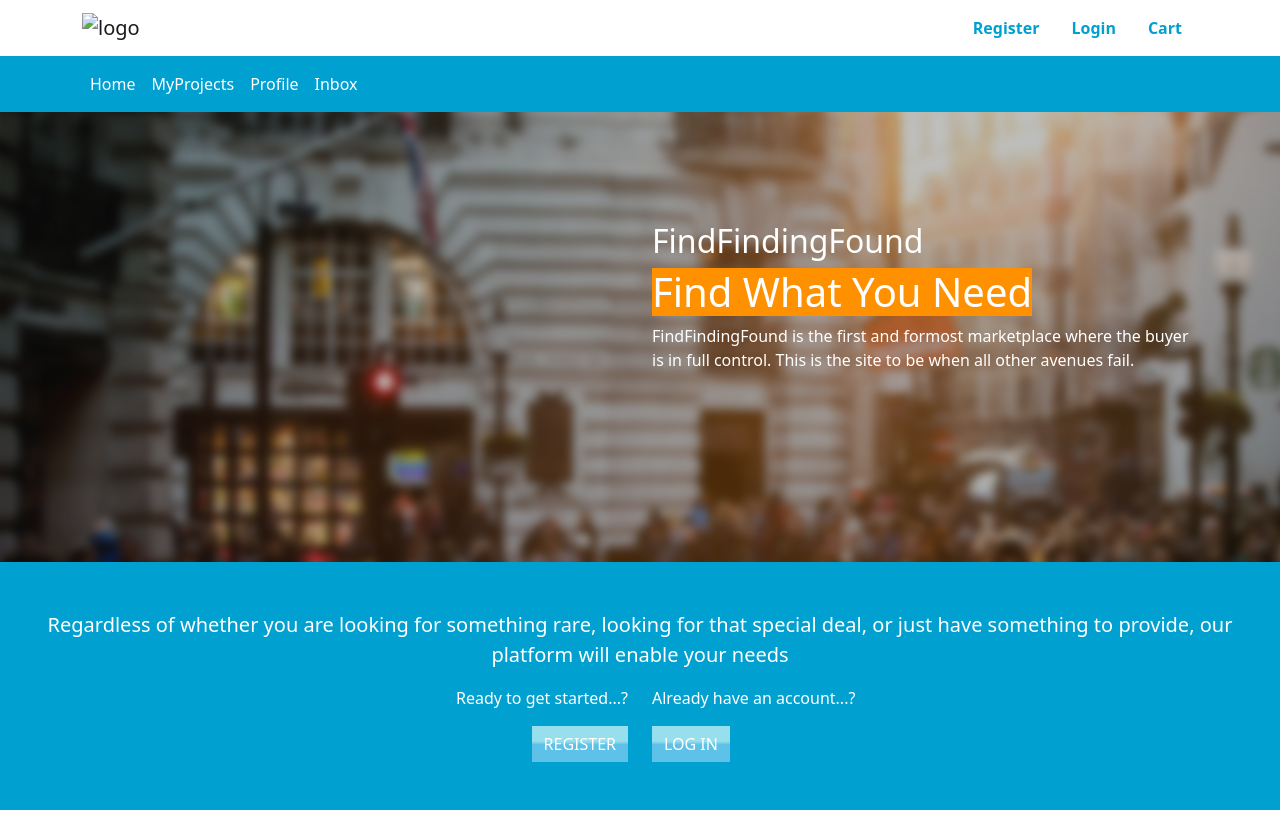
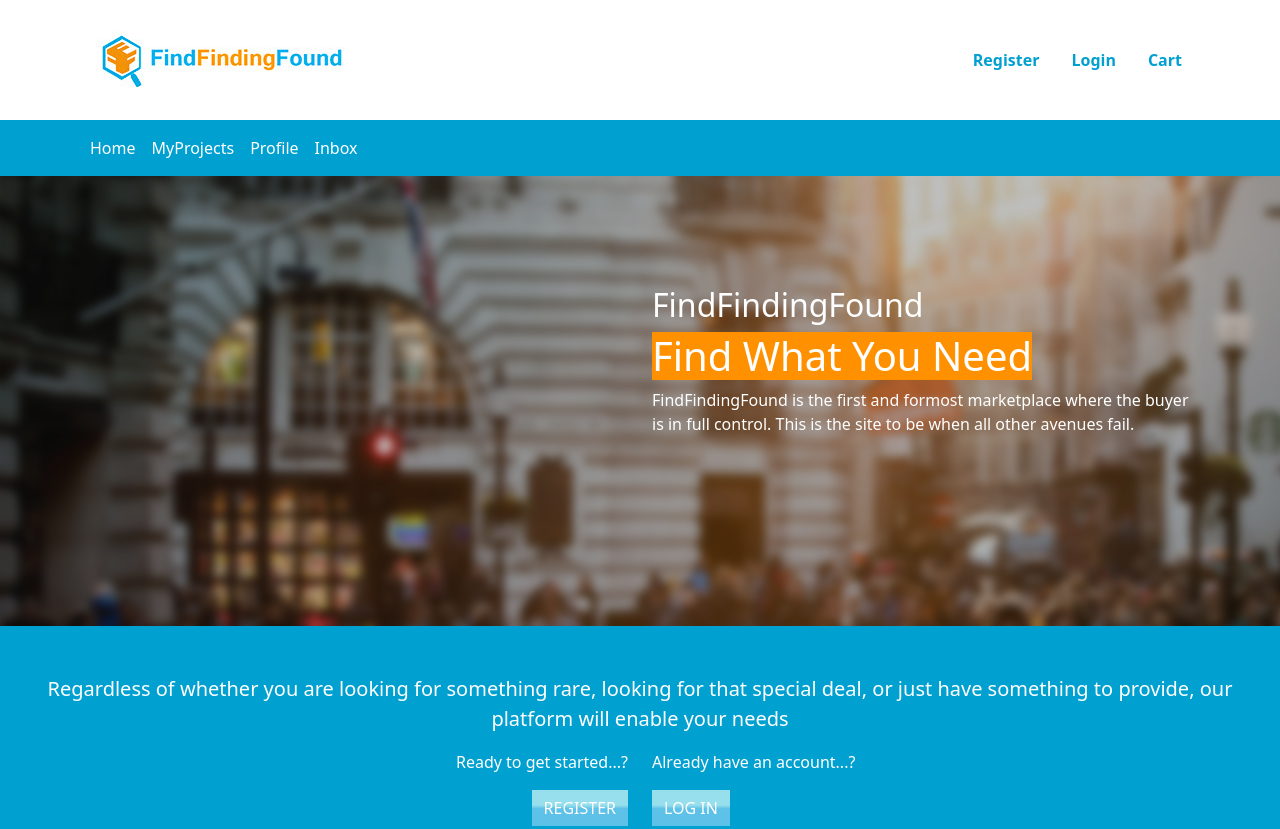
Before and after one commit to Enara123/CSS-Implementation-Project, a plain HTML site: page index.html in a window 1280 px wide. Shown: the top 829 px of the page. Drawn offline with nearby package versions, Linux system fonts and the light colour scheme; the site is published under a folder, as on GitHub Pages, so addresses that start at the root find nothing.

Commit message:
Update index.html

```diff
--- a/index.html
+++ b/index.html
@@ -19,7 +19,7 @@
     <nav class="navbar navbar-light ">
         <div class="container">
         <a class="navbar-brand" href="#">
-            <img src="/OtherImages/logo.jpg" alt="logo" class="d-inline-block align-top">
+            <img src="./OtherImages/logo.jpg" alt="logo" class="d-inline-block align-top">
         </a>
         <ul class="nav justify-content-end">
             <li class="nav-item">
@@ -271,7 +271,7 @@
         <div class="row pt-5 pb-4">
             <div class="col-md-3">
                 <a class="navbar-brand" href="#">
-                    <img src="/OtherImages/logo.jpg" alt="logo" class="d-inline-block align-top">
+                    <img src="./OtherImages/logo.jpg" alt="logo" class="d-inline-block align-top">
                 </a>
                 <p>FindFindingFound is the first and formost marketplace where the buyer is in full control. This is the site to be when all other avenues fail.</p>
             </div>
```
